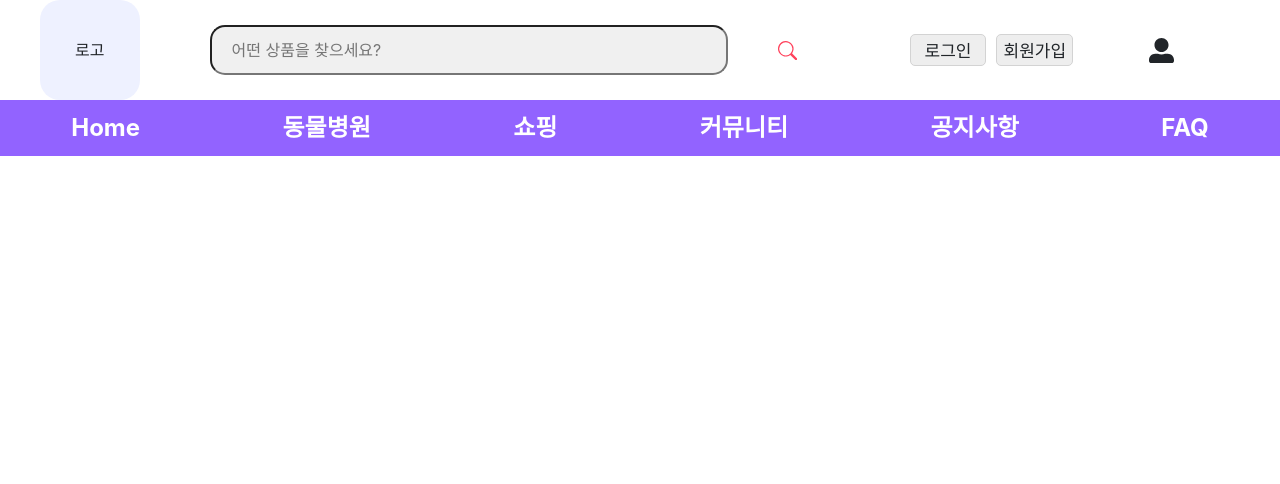
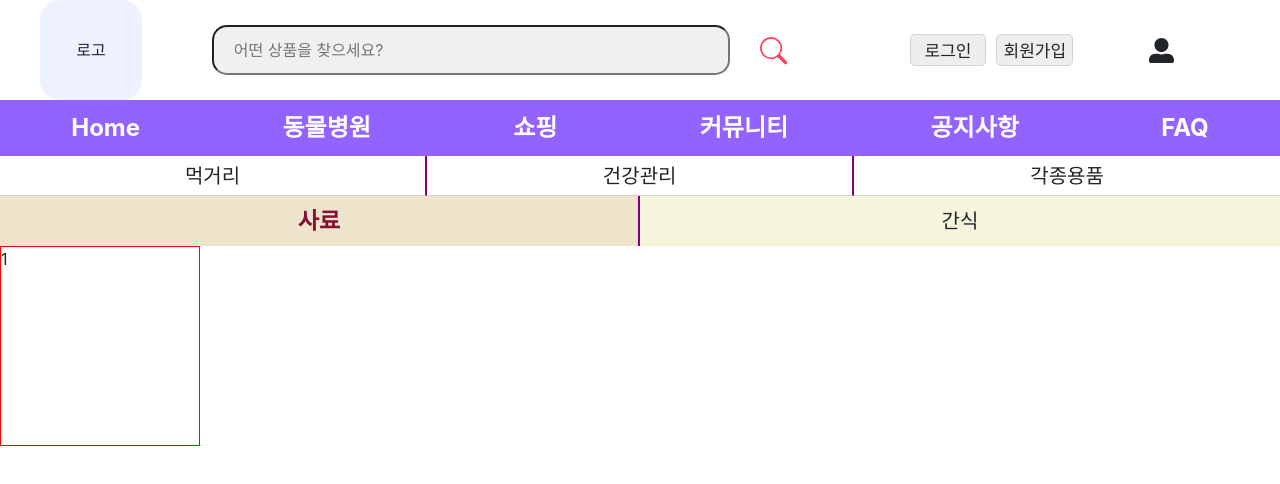
Before and after one commit to codestates-seb/-seb39_main_003-, a React (Create React App) app in the folder client/: page /shopping/meal/1 in a window 1280 px wide. Shown: the top 484 px of the page. Built offline with nearby package versions, Linux system fonts and the light colour scheme; the HTML template or start-up script is replaced by a standard one.

Commit message:
useParams 써보기

```diff
--- a/client/src/App.js
+++ b/client/src/App.js
@@ -46,9 +46,9 @@ function App() {
                 <Route path="/community/protect" element={<Protect />} />
                 <Route path="/community/lost" element={<Lost />} />
                 <Route path="/community/posting" element={<Posting />}/>
-                <Route path="/community/post/3" element={<Post/>}/>
+                <Route path="/community/post/:communityId" element={<Post/>}/>
 
-                <Route path="/shopping/meal" element={<Meal />} />
+                <Route path="/shopping/meal/:itemId" element={<Meal />} />
                 <Route path="/shopping/cookie" element={<Cookie />} />
                 <Route path="/shopping/vita" element={<Vita />} />
                 <Route path="/shopping/allVita" element={<AllVita />} />
--- a/client/src/components/Nav.js
+++ b/client/src/components/Nav.js
@@ -116,15 +116,14 @@ const Wrapper = styled.div `
 
   .searchIcon {
     height: 100%;
-    font-size: 2.4vmin;
+    font-size: 3.4vmin;
     color: #ff425c;
     cursor: pointer;
     transition: .3s;
     line-height: 100%;
-    padding-left: 20px;
 
     &:hover {
-      font-size: 3vmin;
+      font-size: 4vmin;
     }
   }
 
@@ -243,16 +242,21 @@ const Nav = () => {
         <span className="navlist" onClick={() => {
           setOpen(false)
         }}><StyledLink to="/">Home</StyledLink></span>
+
         <span className="navlist">동물병원</span>
+
         <span className="navlist" onClick={() => {
           setOpen(false)
         }}><StyledLink to="/shopping">쇼핑</StyledLink></span>
+
         <span className="navlist" onClick={() => {
           setOpen(false)
         }}><StyledLink to="/community">커뮤니티</StyledLink></span>
+
         <span className="navlist" onClick={() => {
           setOpen(false)
         }}><StyledLink to="/notice">공지사항</StyledLink></span>
+
         <span className="navlist" onClick={() => {
           setOpen(false)
         }}><StyledLink to="/FAQ">FAQ</StyledLink></span>
--- a/client/src/dummytest/commuData.js
+++ b/client/src/dummytest/commuData.js
@@ -1,18 +1,15 @@
 const commuData = [
   {
-    id: 1,
     username: '현준',
     title: '강아지 산책팟 구해요',
     content: '경기도 중앙공원 산책가실분~~',
   },
   {
-    id: 2,
     username: '신영',
     title: '우리집 강아지 귀여움',
     content: '자랑임 ㅋㅋ',
 },
 {
-  id: 3,
   username: '누군가',
   title: '울집 강지도 그럼',
   content: '나도 자랑임 ㅋㅋㅋ',
--- a/client/src/pages/Community/Community.js
+++ b/client/src/pages/Community/Community.js
@@ -120,7 +120,7 @@ box-sizing: border-box;
 
 function Community() {
 
-    const [id, setId] = useState(undefined);
+    // const [id, setId] = useState(undefined);
     // 1 === 최종적으로 값을 보여줄 본체
     // 1 === 마루타 (실험체) 성공적이면 본체로 내용을 복사해줌
     // useState(초기값) 의 초기값 id === 1
@@ -155,7 +155,7 @@ function Community() {
                                  key={index} // 고유번호
                                  onClick={
                                     () => { // 눌렀을때 어떻게 되어야할지 설정해주는 곳
-                                    setId(el.id)
+                                    // setId(el.id)
                                     navigate(`/community/post/${el.id}`)
                                     }
                                     }
--- a/client/src/pages/Community/detail/Post.js
+++ b/client/src/pages/Community/detail/Post.js
@@ -1,6 +1,7 @@
 import styled from 'styled-components';
 import React from 'react'
 import Reply from './Reply';
+import { useParams } from 'react-router-dom';
 
 const Wrapper = styled.div`
 //게시글 확인 화면
@@ -52,6 +53,9 @@ const Wrapper = styled.div`
 `
 
 function Post(props) {
+
+  let params = useParams();
+
   return (
     <Wrapper>
         {/* 게시글 확인 화면 */}
@@ -60,7 +64,7 @@ function Post(props) {
 
                 {/* 게시글 제목 */}
                 <div className="cposttop">
-                    <span className="cposttext">글 제목11</span>
+                    <span className="cposttext">{params.communityId}</span>
                     <span className="cposttext">내용11</span>
                     <span className="cposttext">작성자11</span>
                 </div>
--- a/client/src/pages/Shopping/Category/Meal.js
+++ b/client/src/pages/Shopping/Category/Meal.js
@@ -1,6 +1,7 @@
 import React from 'react'
 import styled from 'styled-components';
 import { useNavigate } from 'react-router-dom';
+import { useParams } from 'react-router-dom';
 
 const Wrapper = styled.div`
 
@@ -69,6 +70,12 @@ const Wrapper = styled.div`
   .line {
     border-right: 2px solid purple;
   }
+
+  .test {
+    width: 200px;
+    height: 200px;
+    border: 1px solid red;
+  }
 `;
 
 function Meal() {
@@ -91,7 +98,10 @@ function Meal() {
     navigate(`/shopping/pad`)
   }
 
+  let params = useParams();
+
   return (
+
 
     <Wrapper>
 
@@ -107,6 +117,8 @@ function Meal() {
         <span className='cookie' onClick={onClickCookie}>간식</span>
       </div>
 
+      <div className='test'>{params.itemId}</div>
+
     </Wrapper>
 
     )
```
